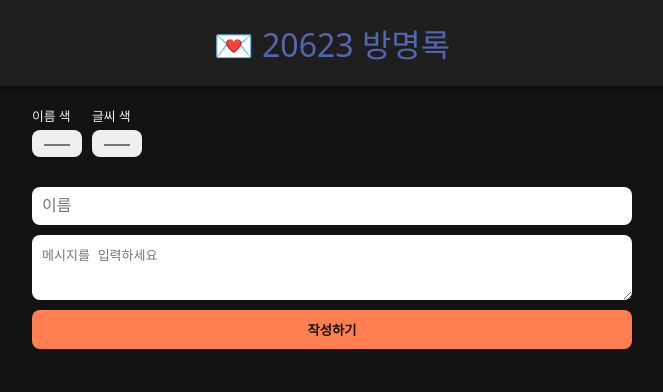
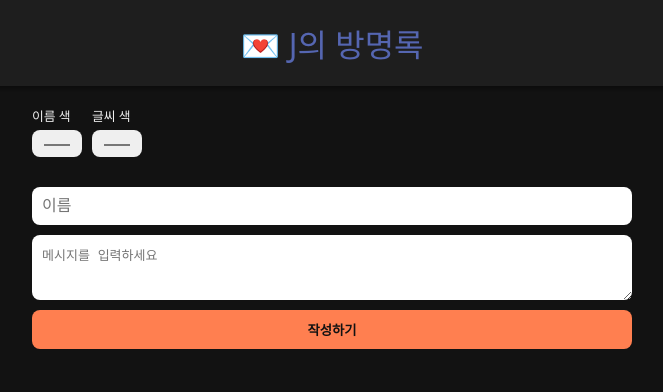
Before and after one commit to Hayeon18/guestbook, a plain HTML site: page index.html in a window 1280 px wide. Shown: the whole page, without its empty margins (308-971 px from the left). Drawn offline with Linux system fonts and the light colour scheme.

```diff
--- a/index.html
+++ b/index.html
@@ -116,7 +116,7 @@
 </head>
 <body>
 
-<header>💌 20623 방명록</header>
+<header>💌 J의 방명록</header>
 
 <main>
   <!-- 색상 선택 -->
```
